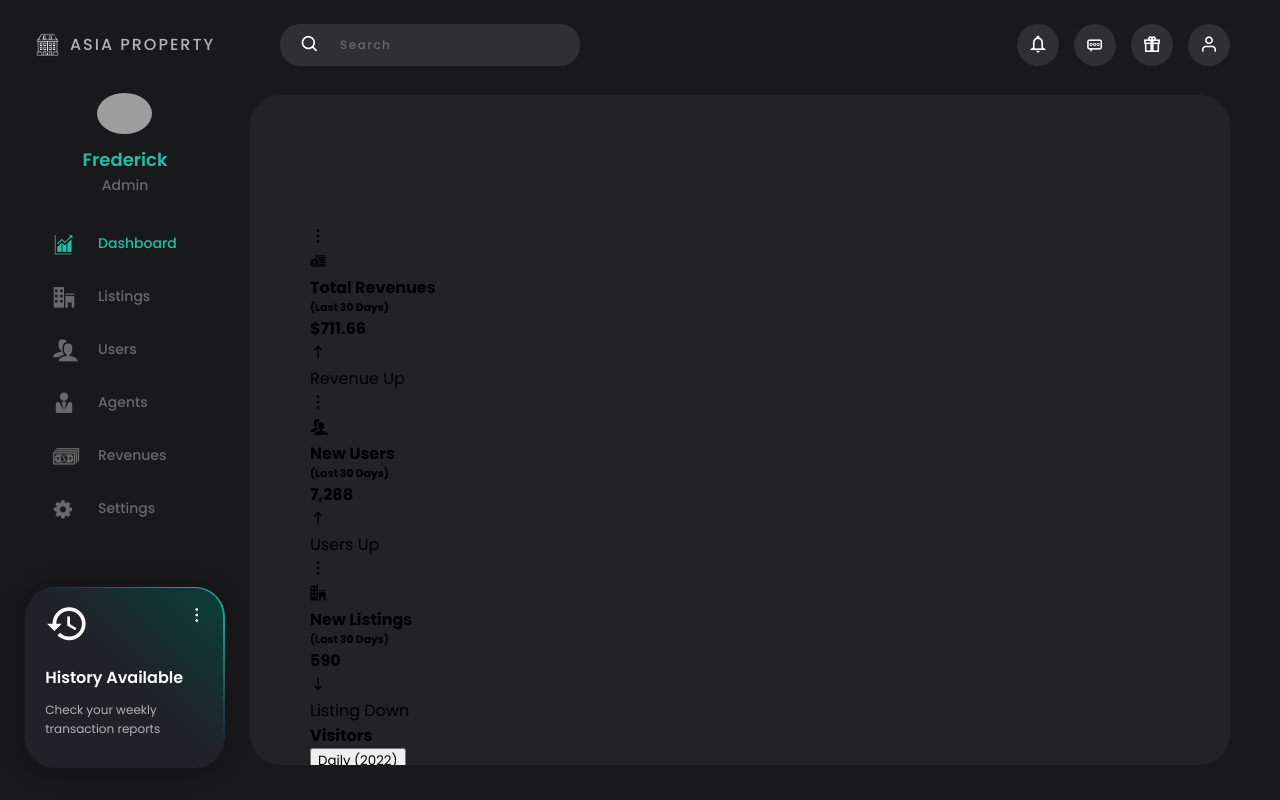
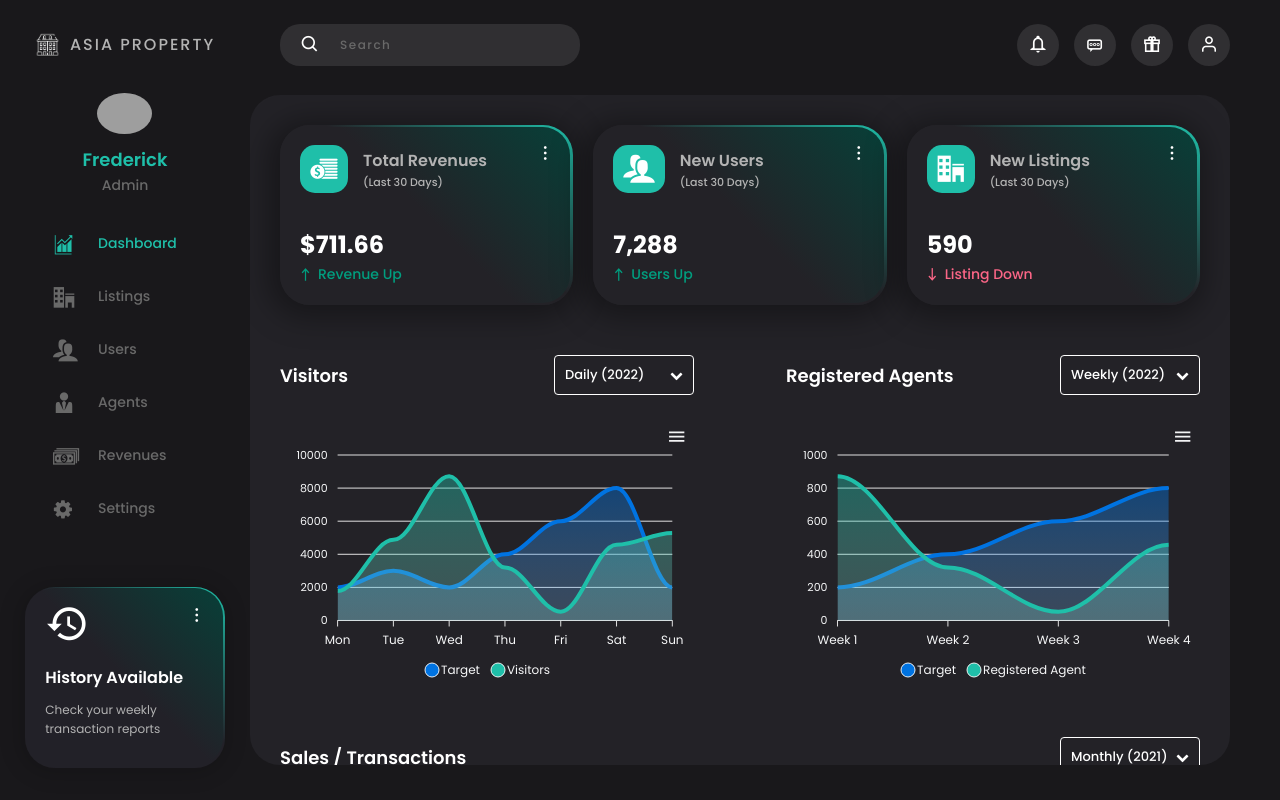
Before and after one commit to Frederick-88/asia-property-frontend, a React (Create React App) app: page /admin in a window 1280 px wide. Built offline with nearby package versions, Linux system fonts and the light colour scheme; grey boxes are pictures that could not be loaded.

Commit message:
Done Admin Dashboard - SCSS(CSS)

```diff
--- a/src/assets/styles/admin/admindashboard.scss
+++ b/src/assets/styles/admin/admindashboard.scss
@@ -1,3 +1,295 @@
+@import "../variables.scss";
+
 .admin-dashboard__container {
-  padding: 100px 30px;
+  .dashboard-row {
+    display: flex;
+    margin-top: 50px;
+
+    &:first-of-type {
+      margin-top: 0;
+    }
+
+    &:last-of-type {
+      margin-bottom: 0;
+    }
+
+    &.row--1 {
+      width: 100%;
+      border-radius: 8px;
+    }
+
+    &.row--2 {
+      justify-content: space-between;
+
+      .dashboard-column {
+        width: 45%;
+      }
+    }
+
+    &.row--3 {
+      .dashboard-column {
+        width: 33%;
+      }
+    }
+
+    &.row--4 {
+      .dashboard-column {
+        width: 25%;
+      }
+    }
+
+    .dashboard-column {
+      margin: 0 10px;
+      border-radius: 8px;
+
+      &:first-of-type {
+        margin-left: 0;
+      }
+
+      &:last-of-type {
+        margin-right: 0;
+      }
+    }
+  }
+
+  .dashboard__overview {
+    // gradient rounded border codepen reference -> https://codepen.io/Noliani/pen/xxwZOdM
+    .overview-box {
+      display: flex;
+      justify-content: center;
+      align-items: center;
+      position: relative;
+      box-shadow: -4px 4px 30px 8px rgba(0, 0, 0, 0.35);
+      background-image: linear-gradient(35deg, $darkGrey3 0%, $darkGrey3 55%, $greenBlue 100%);
+      z-index: 1;
+      border-radius: 30px;
+      height: 180px;
+
+      &::before {
+        content: '';
+        display: block;
+        background: linear-gradient(45deg, $darkGrey3 0%, $darkGrey3 50%, $darkGreenBlue 100%);
+        position: absolute;
+        border-radius: calc(30px - 1%);
+        height: 98%;
+        width: 98%;
+        z-index: -1;
+      }
+    }
+
+    .overview-box__content {
+      padding: 20px;
+      height: 100%;
+      width: 100%;
+      display: flex;
+      flex-direction: column;
+      justify-content: space-between;
+      align-items: flex-start;
+
+      .icon-shift {
+        position: absolute;
+        color: $white;
+        font-size: 1rem;
+        top: 20px;
+        right: 20px;
+        cursor: pointer;
+      }
+
+      .box__header {
+        display: flex;
+        align-items: center;
+
+        .header-icon {
+          padding: 10px;
+          border-radius: 15px;
+          background-color: $greenBlue;
+          font-size: 1.75rem;
+          margin-right: 15px;
+          color: $white;
+        }
+
+        .header-title {
+          font-size: 1rem;
+          font-weight: 600;
+          margin-bottom: 1px;
+          color: $grey2;
+        }
+
+        .header-subtitle {
+          font-size: 0.6875rem;
+          font-weight: 500;
+          color: $grey2;
+        }
+      }
+
+      .box__value {
+        .value-text {
+          font-size: 1.5rem;
+          color: $white;
+        }
+
+        .surplus-indicator {
+          display: flex;
+          align-items: center;
+          margin-left: -2px;
+          margin-top: 2px;
+
+          &.indicator--green {
+            color: $successGreen;
+          }
+
+          &.indicator--red {
+            color: $errorRed;
+          }
+        }
+
+        .indicator-icon {
+          font-size: 0.9375rem;
+          margin-right: 5px;
+        }
+
+        .indicator-text {
+          font-size: 0.875rem;
+          font-weight: 500;
+        }
+      }
+    }
+  }
+
+  .dashboard__visitors {
+    .dashboard-column {
+      display: flex;
+      align-items: center;
+      flex-direction: column;
+    }
+
+    .visitors__header {
+      display: flex;
+      justify-content: space-between;
+      align-items: center;
+      width: 100%;
+      margin-bottom: 30px;
+    }
+  }
+
+  .dashboard__sales {
+    margin-top: 40px;
+    display: flex;
+    align-items: center;
+    flex-direction: column;
+
+    .sales__header {
+      display: flex;
+      justify-content: space-between;
+      align-items: center;
+      width: 100%;
+      margin-bottom: 30px;
+    }
+  }
+
+  .dashboard__earnings {
+    .dashboard-column {
+      &:not(.column--earnings) {
+        display: flex;
+        align-items: center;
+        flex-direction: column;
+      }
+    }
+
+    .earnings__header {
+      display: flex;
+      justify-content: space-between;
+      align-items: center;
+      width: 100%;
+      margin-bottom: 30px;
+    }
+
+    .earnings-wrapper {
+      display: flex;
+      align-items: center;
+      color: $white;
+      margin: 0 0 20px;
+
+      &.wrapper--right {
+        margin: 20px 0 0;
+        float: right;
+      }
+
+      .wrapper-icon {
+        margin-right: 15px;
+        width: 50px;
+        height: 50px;
+        display: flex;
+        justify-content: center;
+        align-items: center;
+        border-radius: 50%;
+
+        &.icon--red {
+          background-color: $errorRed;
+          font-size: 1.5rem;
+        }
+
+        &.icon--green {
+          background-color: $greenBlue;
+          font-size: 2rem;
+        }
+      }
+
+      .content-title {
+        font-size: 1.25rem;
+        font-weight: 600;
+        margin-bottom: 2px;
+      }
+
+      .content-subtitle {
+        font-size: 0.8125rem;
+        font-weight: 400;
+        color: $grey2;
+      }
+    }
+  }
+
+  // --------------
+  // --------------
+
+  .header__title {
+    font-size: 1.125rem;
+    color: $white;
+    font-weight: 600;
+  }
+
+  .header__dropdown {
+    background: transparent;
+    outline: 0;
+    border: 1px solid $white;
+    border-radius: 4px;
+    width: 140px;
+    height: 40px;
+    padding: 0 10px;
+    font-size: 0.8125rem;
+    font-weight: 500;
+    color: $white;
+    display: flex;
+    justify-content: space-between;
+    align-items: center;
+    cursor: pointer;
+    transition: background-color 0.3s ease-in-out;
+
+    &:hover {
+      background-color: $darkGrey5;
+    }
+  }
+
+  // ------------
+  // Apexchart Stylings
+  // ------------
+  .apexcharts-menu {
+    width: 115px;
+  }
+
+  .apexcharts-canvas {
+    svg {
+      background: transparent !important;
+    }
+  }
 }
```
